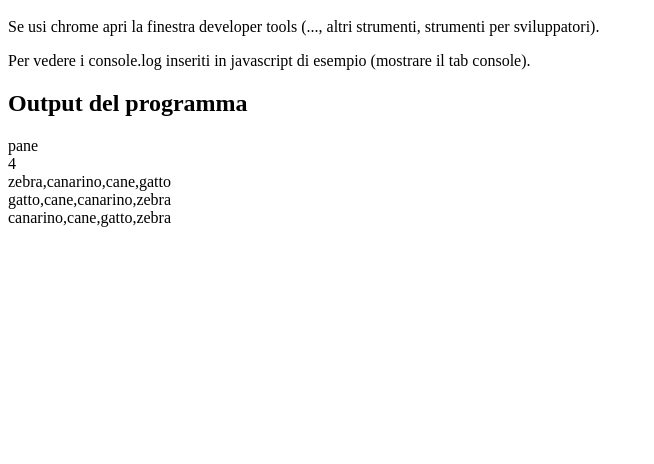
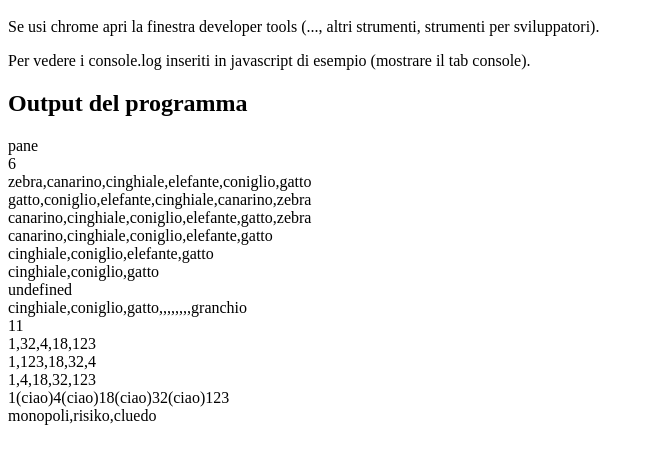
Before and after one commit to dolivieri-finsoft/corso_javascript, a plain HTML site: page 03_datatypes_functions_objects/index.html in a window 1280 px wide. Shown: the part 48-512 px from the top of the page, without its empty margins (0-654 px from the left). Drawn offline with Linux system fonts and the light colour scheme.

Commit message:
metodi array

```diff
--- a/03_datatypes_functions_objects/index.html
+++ b/03_datatypes_functions_objects/index.html
@@ -13,6 +13,10 @@
 
 			// datatypes
 			// https://www.w3schools.com/js/js_datatypes.asp
+
+			function num_asc_comp(n1, n2){
+				return n1-n2;
+			}
 
 			window.addEventListener(
 				'DOMContentLoaded',
@@ -30,13 +34,47 @@
 					let animali = [];
 					animali.push("cane");		// push aggiunge alla fine
 					animali.push("gatto");
-					animali.unshift("canarino");
+					animali.unshift("canarino"); // unshift aggiunge in testa
 					animali.unshift("zebra");
+					animali.splice(2, 0, "cinghiale", "elefante"); // splice può essere usata per inserire e cancellare elementi in un certo indice
+					animali[4] = "coniglio"; // come sostituire un valore dell'array
 
 					document.getElementById("output_codice").innerHTML += animali.length + '<br>';
 					document.getElementById("output_codice").innerHTML += animali + '<br>';
 					document.getElementById("output_codice").innerHTML += animali.reverse() + '<br>';
 					document.getElementById("output_codice").innerHTML += animali.sort() + '<br>';
+
+					let ultimo_el = animali.pop(); // toglie ultimo elemento e lo torna
+					document.getElementById("output_codice").innerHTML += animali + '<br>';
+
+					let primo_el = animali.shift(); // toglie primo elemento e lo torna
+					document.getElementById("output_codice").innerHTML += animali + '<br>';
+
+					let terzo_el = animali.splice(2, 1); // toglie indice 2 (quindi terzo elemento) elemento e lo torna
+					document.getElementById("output_codice").innerHTML += animali + '<br>';
+
+					// cosa succede se chiedo o cerco di leggere un indice che non c'è
+					document.getElementById("output_codice").innerHTML += animali[10] + '<br>';
+					// ottengo undefined
+
+					// cosa succede se chiedo o cerco di scrivere su un indice che non c'è
+					animali[10] = "granchio";
+					document.getElementById("output_codice").innerHTML += animali + '<br>';
+					// ottengo un nuovo array lungo abbastanza per contener anche indice nuovo e tutti li intermedi vuoti
+
+					document.getElementById("output_codice").innerHTML += animali.length + '<br>';
+
+					let numeri = [1,32, 4, 18, 123];
+					document.getElementById("output_codice").innerHTML += numeri + '<br>';
+					document.getElementById("output_codice").innerHTML += numeri.sort() + '<br>';
+					document.getElementById("output_codice").innerHTML += numeri.sort(num_asc_comp) + '<br>';
+
+					// unire un array in stringa separata
+					document.getElementById("output_codice").innerHTML += numeri.join('(ciao)') + '<br>';
+
+					// ricavare array da una stringa separata
+					let giochi = ("monopoli-risiko-cluedo").split("-");
+					document.getElementById("output_codice").innerHTML += giochi + '<br>';
 				}
 			);
 
```
